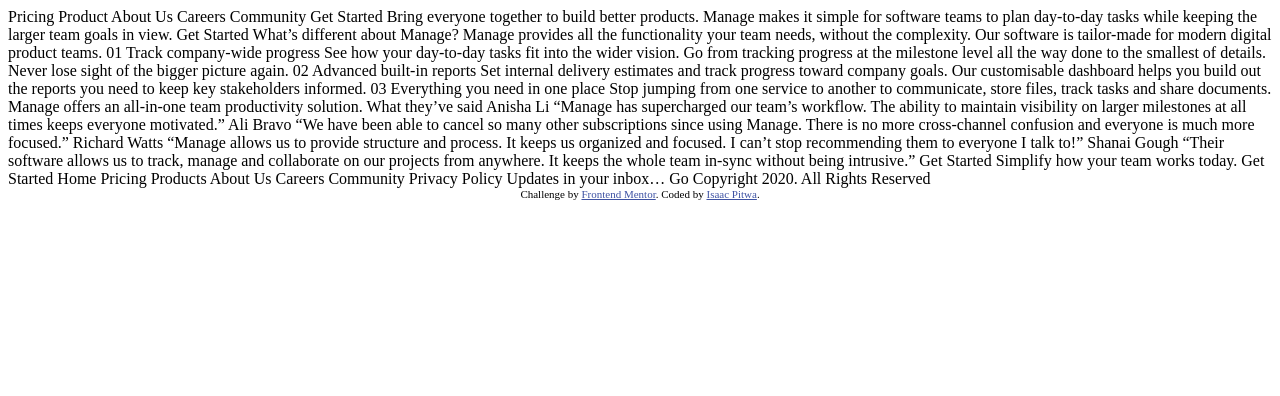
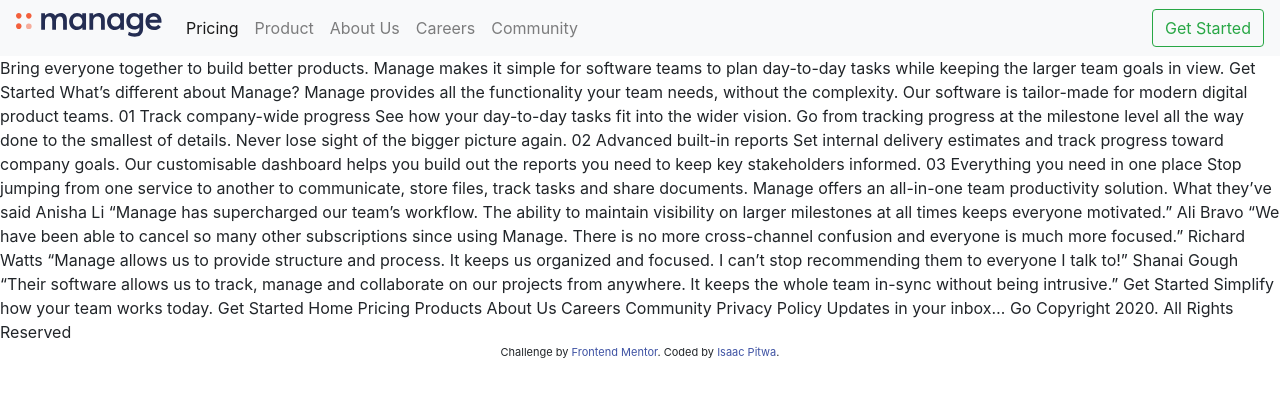
Before and after one commit to isaacpitwa/Manage-Landing-page, a plain HTML site: page index.html in a window 1280 px wide. Drawn offline with nearby package versions, Linux system fonts and the light colour scheme; a web font is replaced by a local one.

Commit message:
Add font family and bootstrap

```diff
--- a/index.html
+++ b/index.html
@@ -7,6 +7,8 @@
   <link rel="icon" type="image/png" sizes="32x32" href="./images/favicon-32x32.png">
 
   <title>Frontend Mentor | Manage landing page</title>
+  <link rel="stylesheet" href="https://maxcdn.bootstrapcdn.com/bootstrap/4.0.0/css/bootstrap.min.css" integrity="sha384-Gn5384xqQ1aoWXA+058RXPxPg6fy4IWvTNh0E263XmFcJlSAwiGgFAW/dAiS6JXm" crossorigin="anonymous">
+  <link href="https://fonts.googleapis.com/css2?family=Be+Vietnam:wght@400;500;700&display=swap" rel="stylesheet">
 
   <!-- Feel free to remove these styles or customise in your own stylesheet 👍 -->
   <style>
@@ -16,13 +18,46 @@
 </head>
 <body>
 
-  Pricing
-  Product
-  About Us
-  Careers
-  Community
+  <section class="landing-section">
+    <nav class="navbar navbar-expand-lg navbar-light bg-light">
+      <a class="navbar-brand" href="#">
+        <img src="./images/logo.svg"  class="d-inline-block align-top" alt="Manage">
+      </a>
+      <button class="navbar-toggler" type="button" data-toggle="collapse" data-target="#navbarTogglerDemo02" aria-controls="navbarTogglerDemo02" aria-expanded="false" aria-label="Toggle navigation">
+        <span class="navbar-toggler-icon"></span>
+      </button>
 
-  Get Started
+      <div class="collapse navbar-collapse" id="navbarTogglerDemo02">
+        <ul class="navbar-nav mr-auto mt-2 mt-lg-0">
+          <li class="nav-item active">
+            <a class="nav-link" href="#">Pricing</a>
+          </li>
+          <li class="nav-item">
+            <a class="nav-link" href="#">Product</a>
+          </li>
+          <li class="nav-item">
+            <a class="nav-link" href="#">About Us</a>
+          </li>
+          <li class="nav-item">
+            <a class="nav-link" href="#">Careers</a>
+          </li>
+          <li class="nav-item">
+            <a class="nav-link " href="#">Community</a>
+          </li>
+        </ul>
+        <div class="my-2 my-lg-0">
+          <button class="btn btn-outline-success my-2 my-sm-0" type="submit">Get Started</button>
+        </div>
+      </div>
+    </nav>
+  </section>
+
+
+
+
+
+
+
 
   Bring everyone together to build better products.
 
@@ -92,10 +127,12 @@
 
   Copyright 2020. All Rights Reserved
 
-
   <div class="attribution">
     Challenge by <a href="https://www.frontendmentor.io?ref=challenge" target="_blank">Frontend Mentor</a>.
     Coded by <a href="https://isaacpitwa.netlify.app/" target="_blank">Isaac Pitwa</a>.
   </div>
+  <script src="https://code.jquery.com/jquery-3.2.1.slim.min.js" integrity="sha384-KJ3o2DKtIkvYIK3UENzmM7KCkRr/rE9/Qpg6aAZGJwFDMVNA/GpGFF93hXpG5KkN" crossorigin="anonymous"></script>
+<script src="https://cdnjs.cloudflare.com/ajax/libs/popper.js/1.12.9/umd/popper.min.js" integrity="sha384-ApNbgh9B+Y1QKtv3Rn7W3mgPxhU9K/ScQsAP7hUibX39j7fakFPskvXusvfa0b4Q" crossorigin="anonymous"></script>
+<script src="https://maxcdn.bootstrapcdn.com/bootstrap/4.0.0/js/bootstrap.min.js" integrity="sha384-JZR6Spejh4U02d8jOt6vLEHfe/JQGiRRSQQxSfFWpi1MquVdAyjUar5+76PVCmYl" crossorigin="anonymous"></script>
 </body>
 </html>
```
